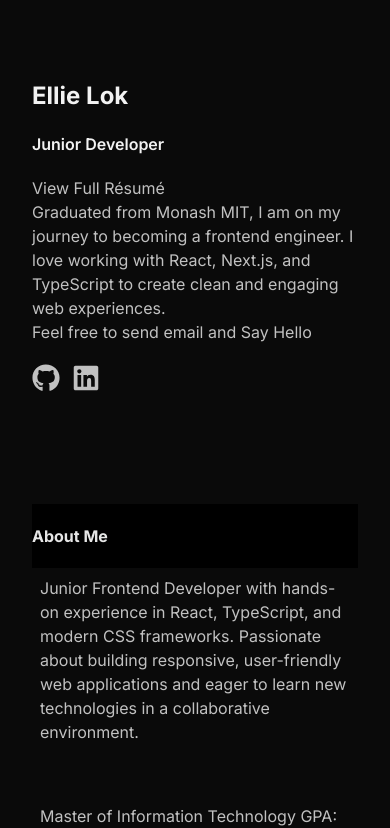
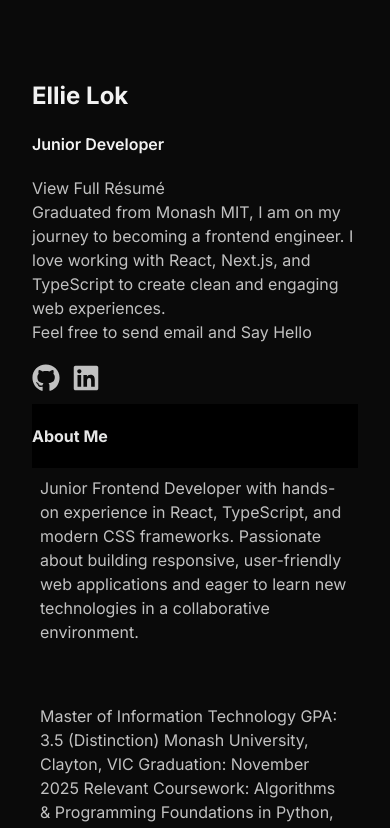
Before and after one commit to ellielok/www.ellielok.com, a Next.js app: page / in a window 390 px wide. Shown: the top 828 px of the page. Built offline with nearby package versions, Linux system fonts and the light colour scheme.

Commit message:
Update top and bottom margin

```diff
--- a/app/page.tsx
+++ b/app/page.tsx
@@ -69,8 +69,8 @@ export default function Home() {
 
       {/* Right Column */}
 
-      <div className="flex-3 scroll-smooth pt-25">
-        <div id="about-content" className="sticky top-0  py-5 lg:hidden font-bold bg-black text-white/90">
+      <div className="flex-3 scroll-smooth lg:py-25">
+        <div id="about-content" className="sticky top-0 py-5 lg:hidden font-bold bg-black text-white/90">
           About Me
         </div>
         <div className="m-2 mb-15 ">
```
